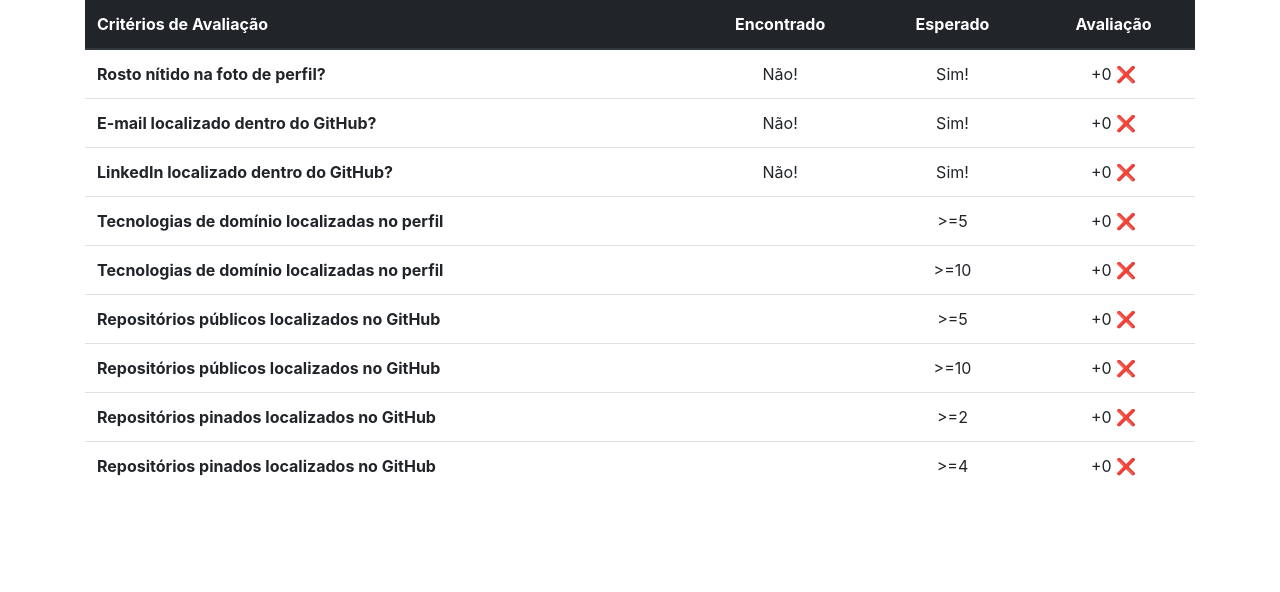
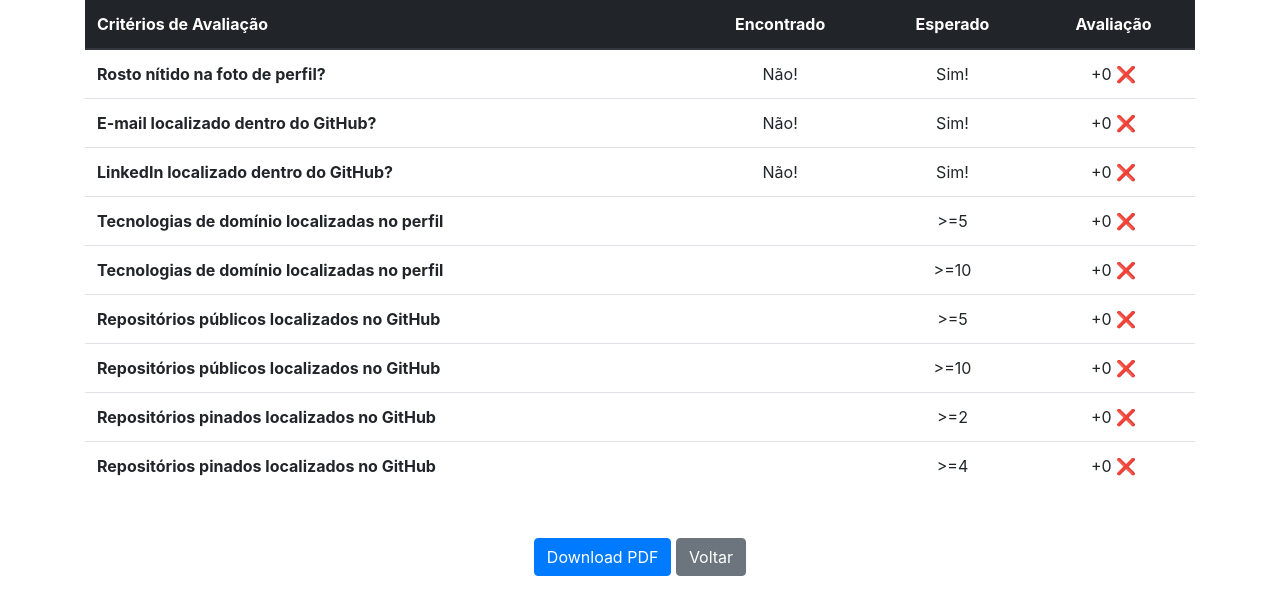
Before and after one commit to felipmartins/github-profile-evaluator, a Django app: template evaluator/templates/evaluation.html in a window 1280 px wide. Shown: the part 225-817 px from the top of the page. Before the commit the page ends 701 px from the top, so only its background shows below. Run offline with Django 4.2, Linux system fonts and the light colour scheme; the template is opened without the code that fills it, so the values that code supplies are empty; some libraries are stand-ins or nearby versions; grey boxes are pictures that could not be loaded.

Commit message:
adds buttons

```diff
--- a/evaluator/templates/evaluation.html
+++ b/evaluator/templates/evaluation.html
@@ -131,4 +131,8 @@
             </tbody>
         </table>
     </div>
+    <div class="container text-center py-3">
+        <a href="" class="btn btn-primary" role="button">Download PDF</a>
+        <a href="{% url 'homepage' %}" class="btn btn-secondary" role="button">Voltar</a>
+      </div>
 {% endblock %}
```
